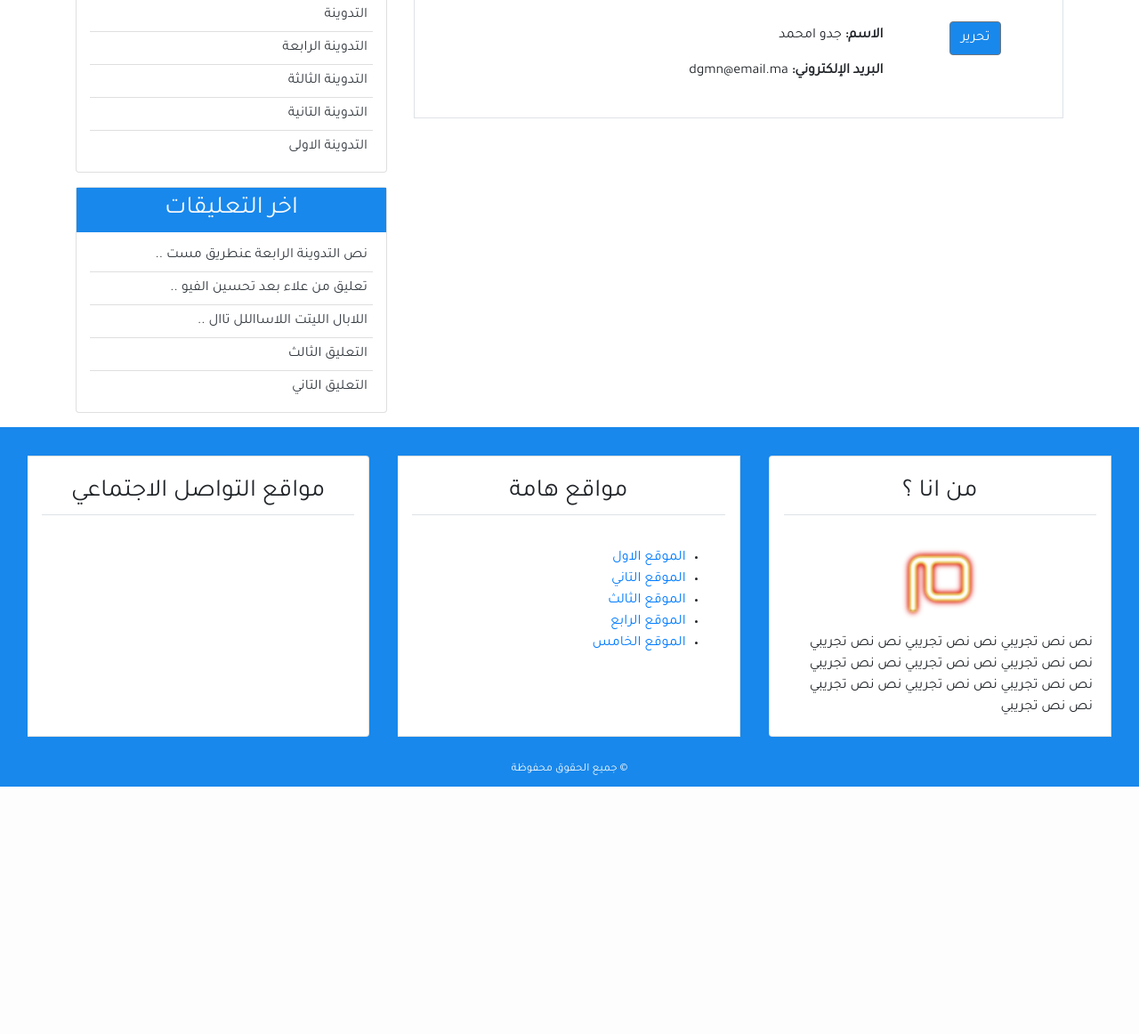
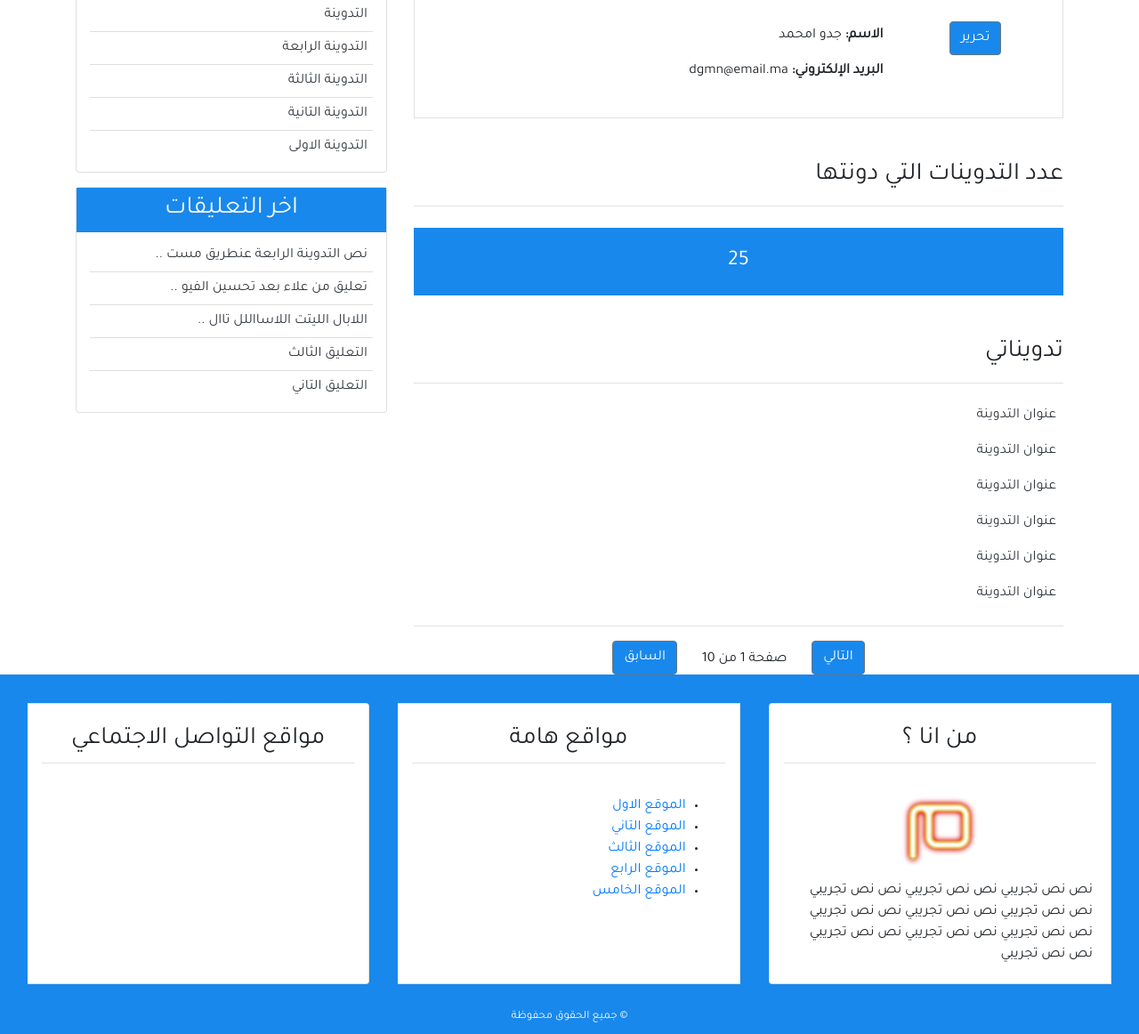
Before and after one commit to mhammed2020/Arabic-Blog-using-django-backend-framework, a Django app: page /profile/ in a window 1280 px wide. Shown: the part 144-1306 px from the top of the page at 89% size. Before the commit the page ends 1028 px from the top, so only its background shows below. Run offline with Django 3.2, Linux system fonts and the light colour scheme; data comes from the database, SQL or seed files in the repository; some libraries are stand-ins or nearby versions.

Commit message:
Create static profile from scratch

```diff
--- a/user/templates/user/profile.html
+++ b/user/templates/user/profile.html
@@ -30,4 +30,44 @@
    </div>
         </div>
 </div>
+
+<div class="row">
+<div class="col-md">
+    <h3 class="border-bottom pb-3 mb-4">
+        عدد التدوينات التي دونتها
+    </h3>
+    <h4 class="bg-secondary text-center p-4 text-light">
+  25
+    </h4>
+
+    <h3 class="border-bottom mb-4 pb-3 mt-5">تدويناتي</h3>
+        <ul class="pr-2">
+            <a class="text-dark" href="#">عنوان التدوينة</a>
+        </ul>
+        <ul class="pr-2">
+            <a class="text-dark" href="#">عنوان التدوينة</a>
+        </ul>
+        <ul class="pr-2">
+            <a class="text-dark" href="#">عنوان التدوينة</a>
+        </ul>
+        <ul class="pr-2">
+            <a class="text-dark" href="#">عنوان التدوينة</a>
+        </ul>
+        <ul class="pr-2">
+            <a class="text-dark" href="#">عنوان التدوينة</a>
+        </ul>
+        <ul class="pr-2">
+            <a class="text-dark" href="#">عنوان التدوينة</a>
+        </ul>
+
+        <div class="border-top pt-3 mt-4 text-center">
+            <a class="btn btn-secondary bg-secondary" href="#">التالي</a>
+            <span class="pr-4 pl-4">صفحة 1 من 10</span>
+            <a class="btn btn-secondary bg-secondary" href="#">السابق</a>
+        </div>
+
+
+</div>
+
+</div>
 {% endblock content %}
```
